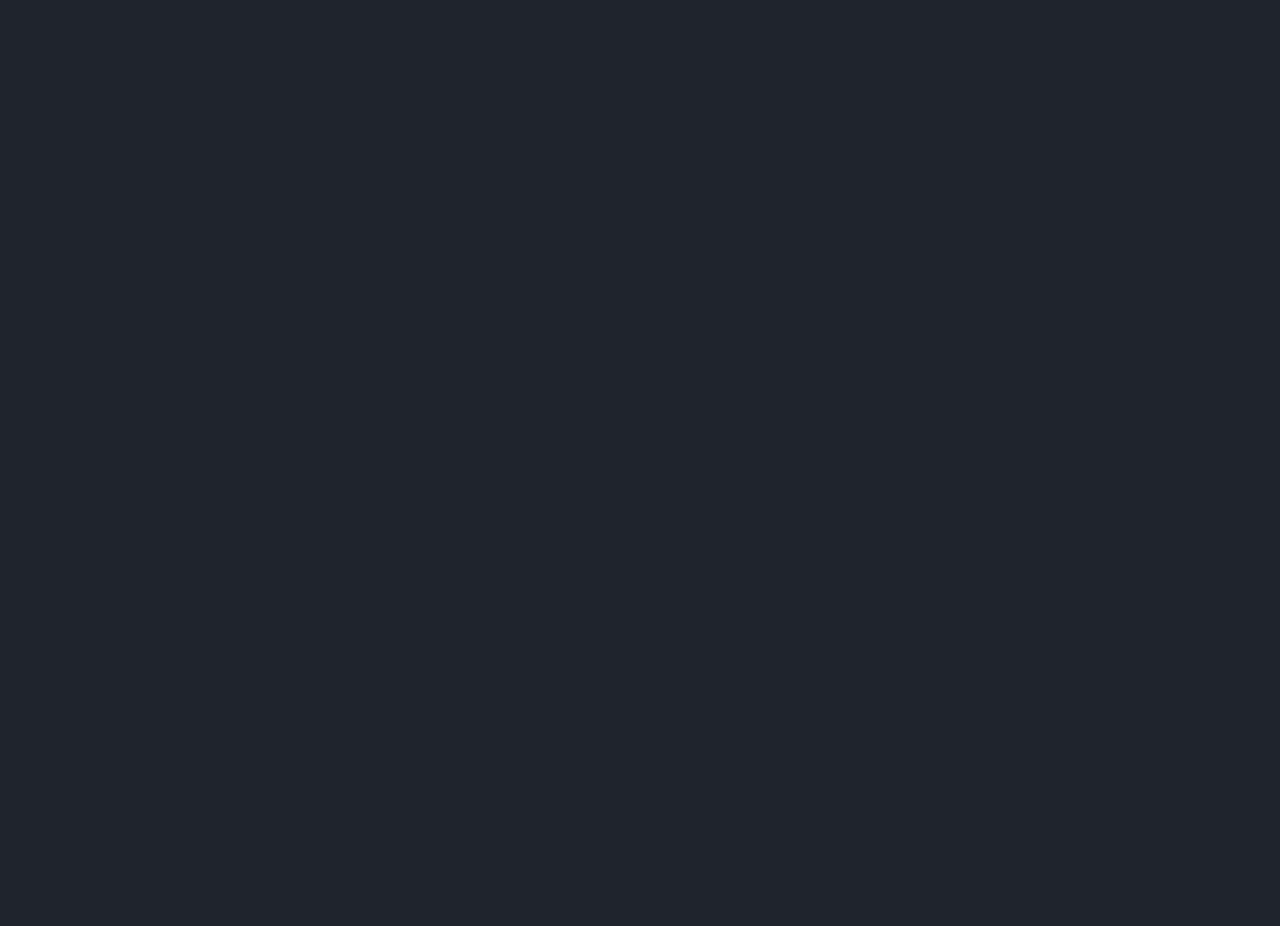
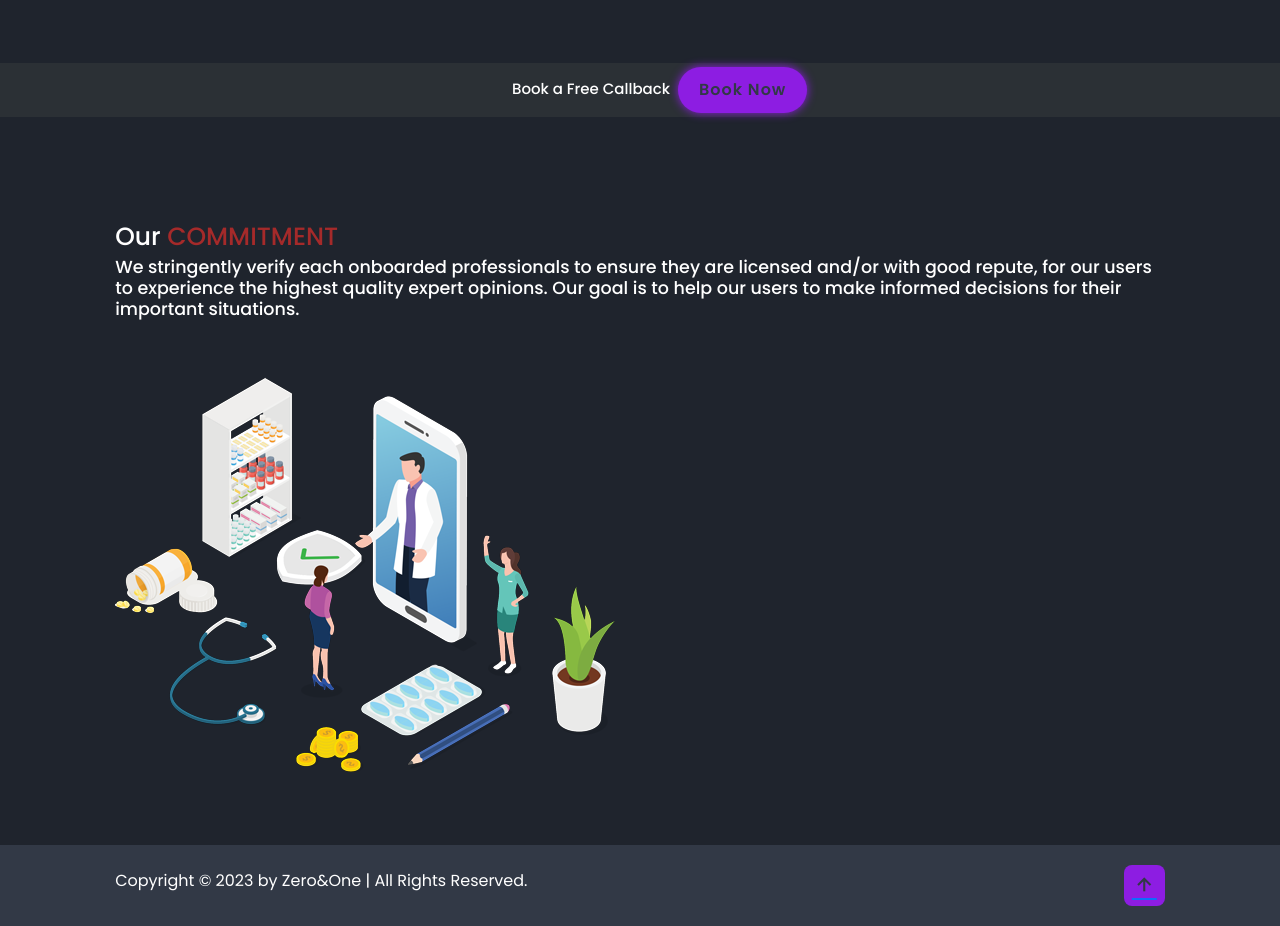
Before and after one commit to the0potato0coder/Medico, a React (Create React App) app in the folder my-app/: page / in a window 1280 px wide. Shown: the part 1260-2186 px from the top of the page. Before the commit the page ends 1723 px from the top, so only its background shows below. Built offline with nearby package versions, Linux system fonts and the light colour scheme.

Commit message:
new file:   my-app/public/images/Bet-pic.png 	modified:   my-app/src/components/Navbar.js 	modified:   my-app/src/pages/Homepage/Home.js 	modified:   my-app/src/pages/Homepage/home.css 	new file:   my-app/src/pages/Services/Services.js

```diff
--- a/my-app/src/components/Navbar.js
+++ b/my-app/src/components/Navbar.js
@@ -23,7 +23,7 @@ export default function Navbar() {
           <li class="nav-item">
             <a class="nav-link" href="/Contact"><h3>Contact</h3></a>
           </li>
-          <li class="nav-item dropdown">
+          {/*<li class="nav-item dropdown">
             <a class="nav-link dropdown-toggle" href="/" role="button" data-bs-toggle="dropdown" aria-expanded="false"><h3>Dropdown</h3>
             </a>
           <ul class="dropdown-menu">
@@ -32,7 +32,7 @@ export default function Navbar() {
             <li><hr class="dropdown-divider"/></li>
             <li><a class="dropdown-item" href="/">Something else here</a></li>
           </ul>
-        </li>
+  </li>*/}
 
       </ul>
       <form class="d-flex" role="search">
--- a/my-app/src/pages/Homepage/Home.js
+++ b/my-app/src/pages/Homepage/Home.js
@@ -1,5 +1,6 @@
 import React from 'react';
 import './home.css';
+
 
 
 export default function Home() {
@@ -35,16 +36,45 @@ export default function Home() {
 
       <div>
         <div class="who">
-          <h1>Who are we?</h1>
+          <h1>Who are <span>WE?</span></h1>
           <h3>Medco is a Trusted Teleconsulting Platform for Global Indians or anyone away from hometown, to get expert opinion from Doctors, Lawyers, CAs, Architects and Consultants. This platform allows users to consult through a video/audio/chat consultation securely. A user can consult with qualified & experienced professionals based in India, from the comfort of their home.</h3>
-          <div>
+          {/*<div class="book">
             <h2>Book an Appointment</h2>
             <a href="/Contact" class="btn">Book Now</a>
-          </div>
+          </div>*/}
 
         </div>
 
       </div>
+
+      <div class="callback">
+        <h4>Book a Free Callback <a href="/Contact" class="btn">Book Now</a></h4>
+
+      </div>
+
+      <div>
+        <div class="com">
+          <h1>Our <span>COMMITMENT</span></h1>
+          <h3>We stringently verify each onboarded professionals to ensure they are licensed and/or with good repute, for our users to experience the highest quality expert opinions. Our goal is to help our users to make informed decisions for their important situations.</h3>
+         <div>
+          <img src="./images/Bet-pic.png" alt="..." />
+         </div>
+
+        </div>
+
+      </div>
+
+      <footer class="footer">
+        <div class="footer-text">
+            <p>Copyright &copy; 2023 by Zero&One | All Rights Reserved.</p>
+        </div>
+
+        <div class="footer-iconTop">
+            <a href="/"><i class='bx bx-up-arrow-alt' ></i></a>
+        </div>
+    </footer>
+
+
 
     </body>
 
--- a/my-app/src/pages/Homepage/home.css
+++ b/my-app/src/pages/Homepage/home.css
@@ -127,6 +127,57 @@ span{
 }
 
 .who{
-    min-height: 100vh;
+    min-height: 50vh;
     padding: 10rem 9% 2rem;
 }
+
+.com{
+    min-height: 50vh;
+    padding: 10rem 9% 2rem;
+}
+
+.who h3{
+    padding: 2rem;
+}
+
+.book{
+
+    justify-content: center;
+    padding-left: 40%;
+}
+
+.who h2{
+    flex-direction: column;
+}
+
+.footer{
+    display: flex;
+    justify-content: space-between;
+    align-items: center;
+    flex-wrap: wrap;
+    padding: 2rem 9%;
+    background: var(--second-bg-color);
+}
+
+.footer-text p{
+    font-size: 1.6rem;
+}
+
+.footer-iconTop a{
+    display: inline-flex;
+    justify-content: center;
+    align-items: center;
+    padding: .8rem;
+    background: var(--main-color);
+    border-radius: .8rem;
+    transition: .5s ease;
+}
+
+.footer-iconTop a:hover{
+    box-shadow: 0 0 1rem var(--main-color);
+}
+
+.footer-iconTop a i {
+    font-size: 2.5rem;
+    color: var(--second-bg-color);
+}
```
Also changed, not shown: my-app/public/images/Bet-pic.png (added), my-app/src/pages/Services/Services.js (added).
